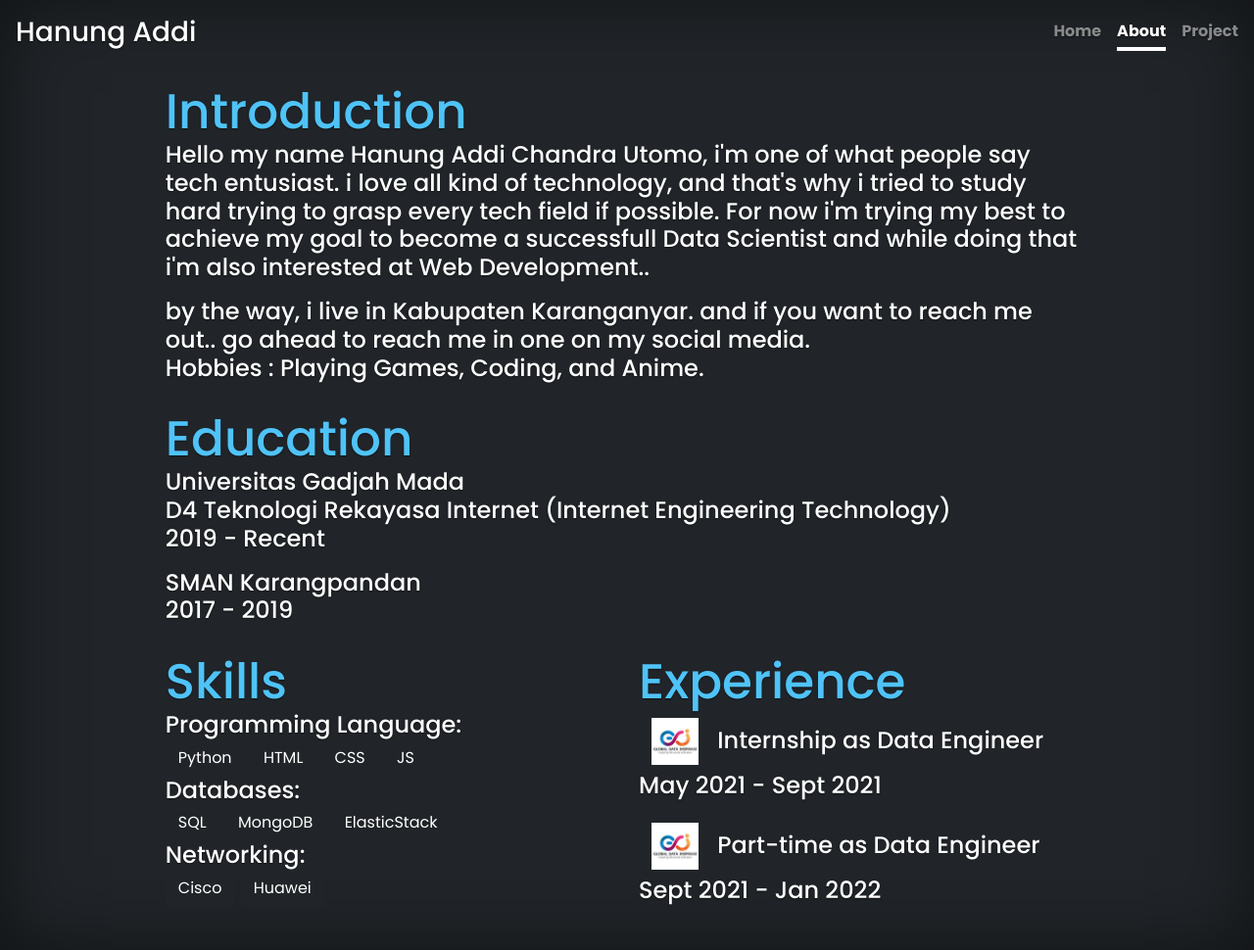
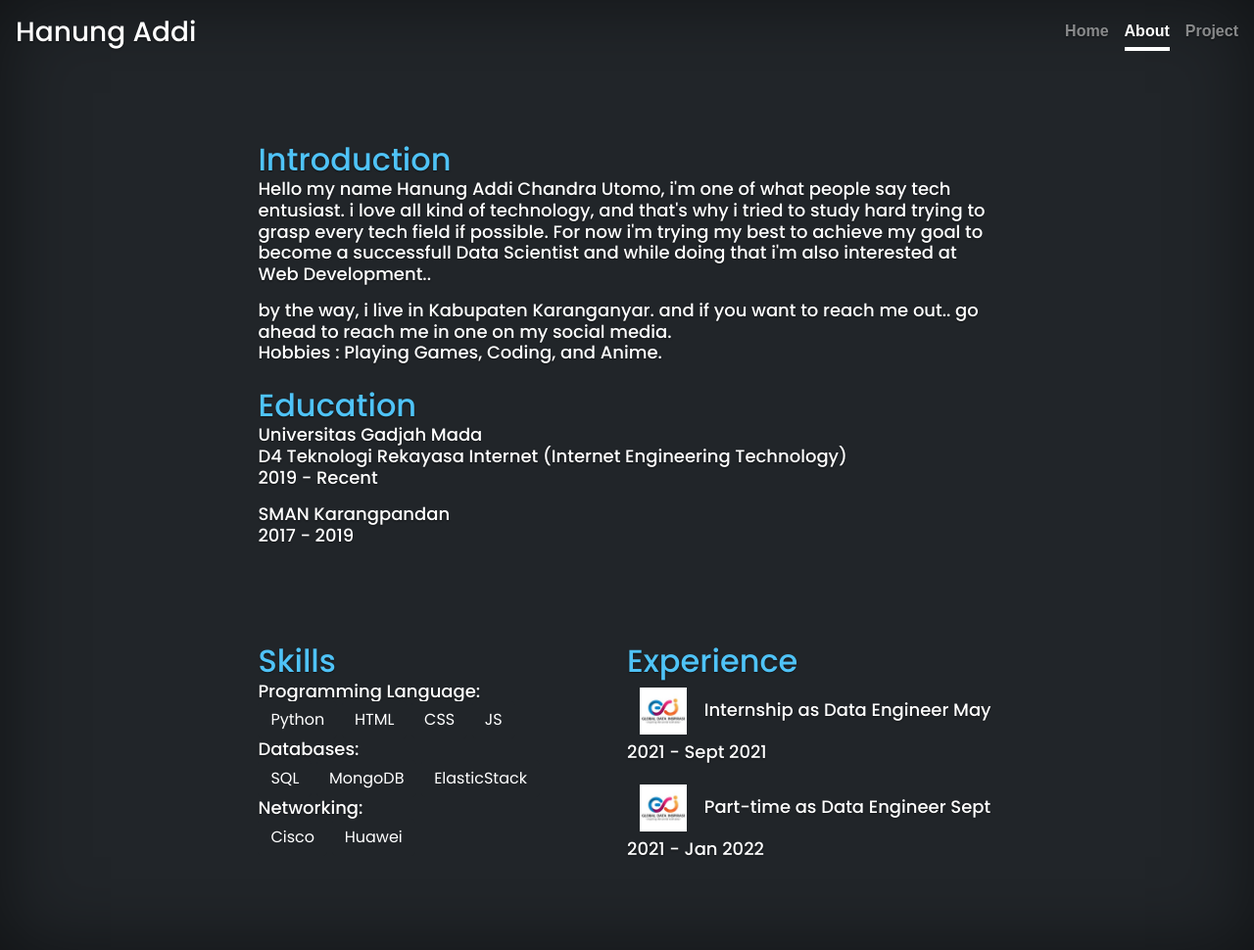
Before and after one commit to hanungaddi/hanungaddi.github.io, a PHP site: page /about.html in a window 1280 px wide. Shown: the whole page at 98% size. Run offline with PHP 8.4, Linux system fonts and the light colour scheme.

Commit message:
Shrinking about, changing font

```diff
--- a/about.html
+++ b/about.html
@@ -35,19 +35,19 @@
     <!-- Jumbotron -->
     <main class="jumbotron d-flex p-3 mx-auto flex-column">
       <div class="profile-container d-flex justify-content-center">
-        <div class="about-container row justify-content-center">
-          <h1 class="about-header col-12">
+        <div class="about-container row g-0 justify-content-center p-3">
+          <h1 class="about-header col-12 d-flex flex-column align-items-start mt-auto">
             Introduction
-            <p class="about-paragraph">
+            <p class="about-paragraph bd-highlight">
               Hello my name Hanung Addi Chandra Utomo, i'm one of what people say tech entusiast. i love all kind of technology, and that's why i tried to study hard trying to grasp every tech field if possible. For now i'm trying my best
               to achieve my goal to become a successfull Data Scientist and while doing that i'm also interested at Web Development..
             </p>
-            <p class="about-paragraph">
+            <p class="about-paragraph bd-highlight">
               by the way, i live in Kabupaten Karanganyar. and if you want to reach me out.. go ahead to reach me in one on my social media. <br />
               Hobbies : Playing Games, Coding, and Anime.
             </p>
           </h1>
-          <h1 class="about-header col-12">
+          <h1 class="about-header col-12 h-25 d-inline-block">
             Education
             <p class="about-paragraph">
               Universitas Gadjah Mada <br />
@@ -59,7 +59,7 @@
               2017 - 2019
             </p>
           </h1>
-          <h1 class="about-header col-12 col-xl-6">
+          <h1 class="about-header col-12 col-xl-6 d-flex flex-column align-items-start mb-auto">
             Skills
             <p class="about-paragraph">
               Programming Language: <br />
@@ -78,7 +78,7 @@
               <button type="button" class="btn btn-dark">Huawei</button>
             </p>
           </h1>
-          <h1 class="about-header col-12 col-md-6">
+          <h1 class="about-header col-12 col-md-6 d-flex flex-column align-items-start mb-auto">
             Experience
             <p class="about-paragraph">
               <a class="btn" href="https://www.linkedin.com/company/datains-global-data-inspirasi"><img class="logopic" src="assets\pics\datains.jpg" alt="datains" /></a>
--- a/assets/css/style.css
+++ b/assets/css/style.css
@@ -19,7 +19,7 @@ body {
 }
 
 .about-container {
-  max-width: 80%;
+  max-width: 65%;
 }
 
 /*
@@ -32,6 +32,7 @@ body {
   color: rgba(255, 255, 255, 0.5);
   background-color: transparent;
   border-bottom: 0.25rem solid transparent;
+  font-family: "Yanone Kaffeesatz", sans-serif;
 }
 
 .nav-masthead .nav-link:hover,
@@ -77,12 +78,12 @@ body {
 
 .about-header {
   color: #4fc3f7;
-  font-size: 50px;
+  font-size: 32px;
 }
 
 .about-paragraph {
   color: #fff;
-  font-size: 24px;
+  font-size: 18px;
 }
 
 @media (max-width: 330px) {
--- a/index.html
+++ b/index.html
@@ -45,7 +45,7 @@
               <a class="btn" href="https://github.com/hanungaddi">
                 <i class="fa fa-github-square logo"></i>
               </a>
-              <a class="btn" href="https://www.linkedin.com/in/hanung-addi-919392225/">
+              <a class="btn" href="https://www.linkedin.com/in/hanungaddi/">
                 <i class="fa fa-linkedin-square logo"></i>
               </a>
               <a class="btn" href="https://www.facebook.com/hanungaddi25">
```
